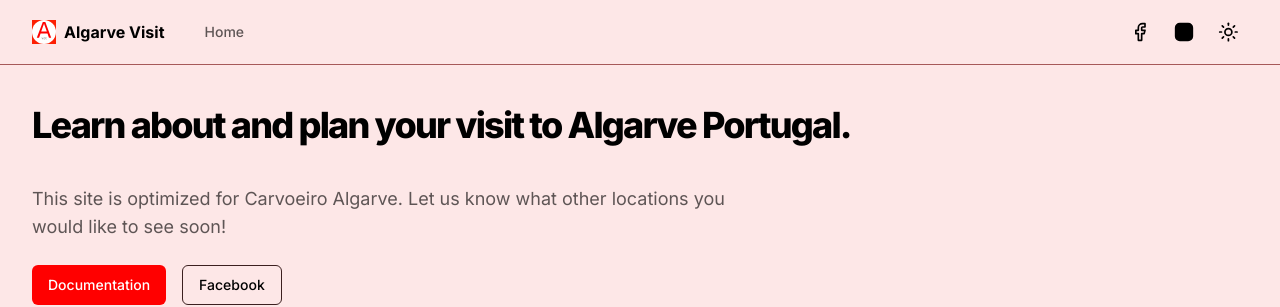
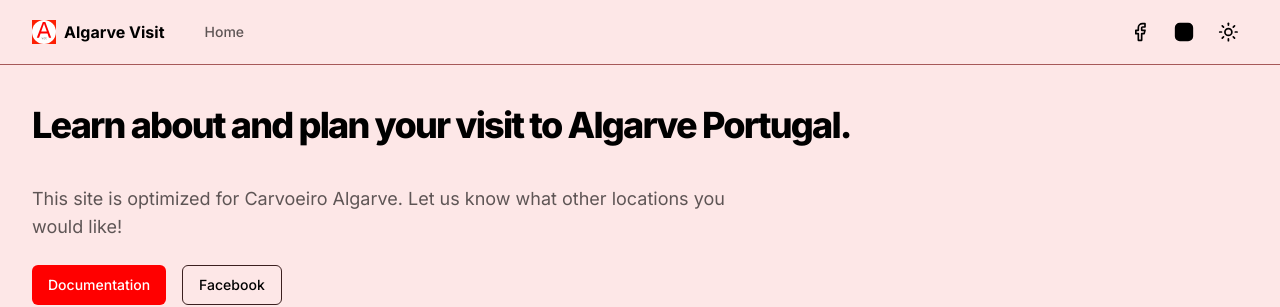
Before and after one commit to fe01134/dtb_nextjs, a Next.js app: page / in a window 1280 px wide. Shown: the top 307 px of the page. Built offline with nearby package versions, Linux system fonts and the light colour scheme.

Commit message:
get back on latest

```diff
--- a/app/page.tsx
+++ b/app/page.tsx
@@ -12,7 +12,7 @@ export default function IndexPage() {
         </h1>
         <br className="hidden sm:inline" />
         <p className="max-w-[700px] text-lg text-muted-foreground">
-          This site is optimized for Carvoeiro Algarve.  Let us know what other locations you would like to see soon!
+          This site is optimized for Carvoeiro Algarve.  Let us know what other locations you would like!
         </p>
       </div>
       <div className="flex gap-4">
```
